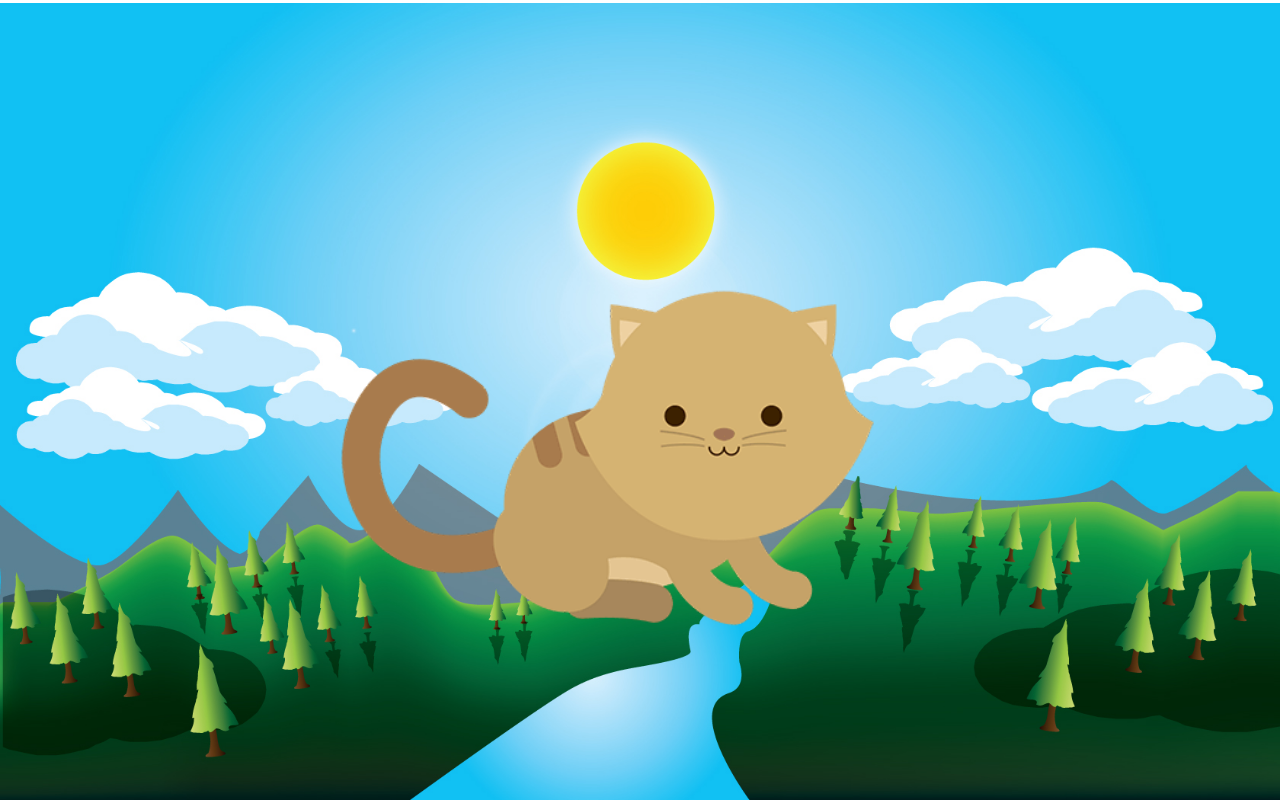
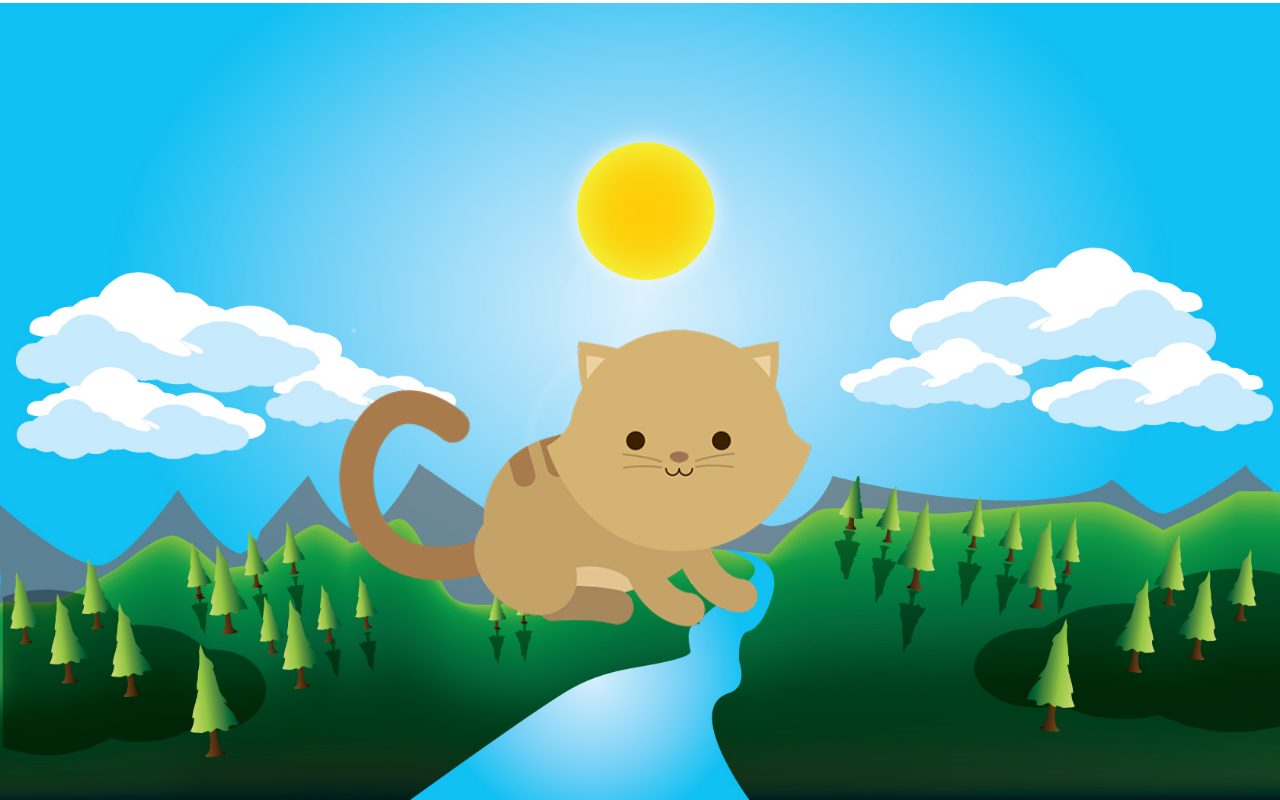
Before and after one commit to lucerohospina/kitten, a plain HTML site: page index.html in a window 1280 px wide. Drawn offline with Linux system fonts and the light colour scheme.

Commit message:
cambiando width de imagen de gatito desktop

```diff
--- a/css/main.css
+++ b/css/main.css
@@ -23,7 +23,7 @@
     position: absolute;
     bottom: 20%;
     left: 25%;
-    width: 45%
+    width: 40%
 }
 
 [class*="container-"] {
```
